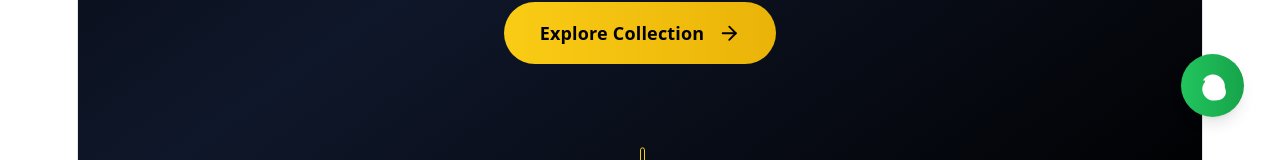
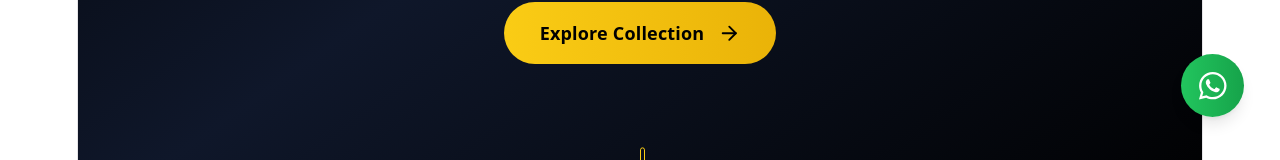
Before and after one commit to ponrajc918-art/light-weight-, a React (Vite) app in the folder light weight jewellery/: page / in a window 1280 px wide. Shown: the part 647-807 px from the top of the page. Built offline with nearby package versions, Linux system fonts and the light colour scheme.

Commit message:
updated whatsapp logo

```diff
--- a/light weight jewellery/src/App.jsx
+++ b/light weight jewellery/src/App.jsx
@@ -1,7 +1,18 @@
 import React, { useState, useEffect, useCallback, useMemo, useRef } from 'react';
-import { Menu, X, ShoppingBag, Heart, Search, ChevronDown, Star, Sparkles, ArrowRight, Settings } from 'lucide-react';
+import {
+  Menu,
+  X,
+  ShoppingBag,
+  Search,
+  ChevronDown,
+  Star,
+  Sparkles,
+  ArrowRight,
+  Settings,
+  MessageCircle
+} from "lucide-react";
 import { motion, AnimatePresence } from 'framer-motion';
-
+import { FaWhatsapp } from "react-icons/fa";
 const STORAGE_KEYS = {
   PRODUCTS: 'lightweightProducts',
   CART: 'lightweightCart'
@@ -326,9 +337,7 @@ export default function App() {
         whileHover={{ scale: 1.1 }}
         whileTap={{ scale: 0.9 }}
       >
-        <svg className="w-7 h-7 text-white" fill="currentColor" viewBox="0 0 24 24">
-          <path d="M17.472 14.382c-.297-.149-1.758-.867-2.03-.967-.272-.099-.471-.148-.67.15-.197.297-.767.966-.94 1.164-.173.199-.347.223-.644.075-.297-.15-1.255-.463-2.39-1.475-.883-.788-1.48-1.761-1.653-2.059-.173-.297-.018-.458.13-.606.134-.133.298-.347.446-.52.149-.174.198-.298.298-.497.099-.198.05-.371-.025-.52-.075-.149-.669-1.612-.916-2.207-.242-.579-.487-.5-.67-.51-.173-.008-.371-.01-.57-.01-.198 0-.52.074-.792.372-.272.297-1.04 1.016-1.04 2.479 0 1.462 1.065 2.875 1.213 3.074.149.198 2.096 3.2 5.076 4.487.709.306 1.262.489 1.694.625.712.227 1.36.195 1.871.118.571-.085 1.758-.719 2.006-1.413.248-.694.248-1.289.173-1.413-.074-.124-.272-.198-.57-.347m-5.421-7.403h-.004a9.87 9.87 0 00-5.031 1.378c-3.055 2.364-3.905 6.75-1.896 10.217 1.51 2.755 4.392 4.751 7.612 4.751.842 0 1.707-.107 2.708-.32l.261.013c3.426 0 6.311-2.769 6.311-6.195 0-1.232-.279-2.4-.772-3.478A9.234 9.234 0 0012.04 3.5c-3.105 0-5.99 1.806-7.44 4.479" />
-        </svg>
+        <FaWhatsapp className="w-7 h-7 text-white" />
       </motion.a>
 
       {/* Cart Drawer */}
```
